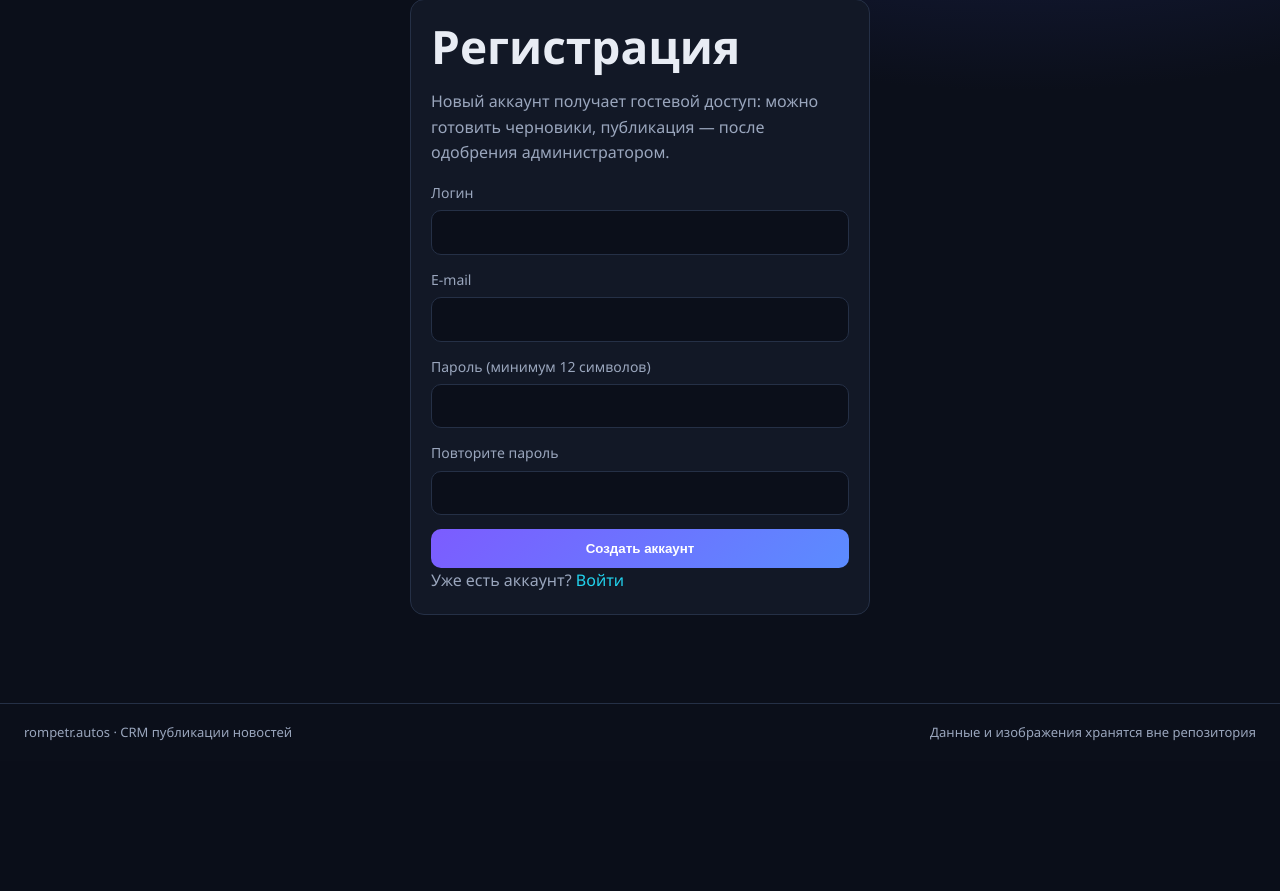
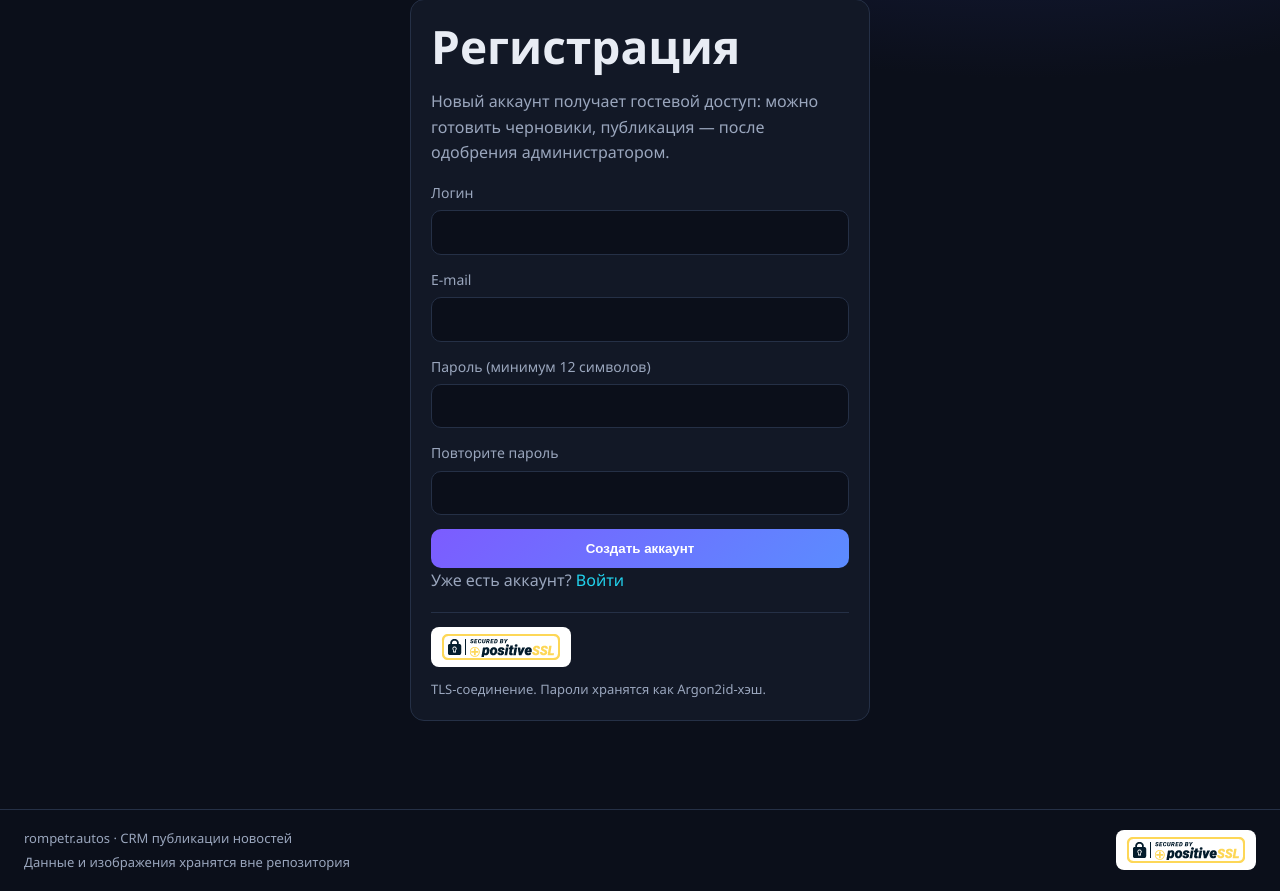
Before and after one commit to RomPetr/rompetr-crm, a FastAPI app: page /register in a window 1280 px wide. Shown: the part 148-1039 px from the top of the page. Before the commit the page ends 889 px from the top, so only its background shows below. Run offline with FastAPI, Linux system fonts and the light colour scheme; parts of the project's set-up code (start-up, migrations or seed data) failed here and were passed over; some libraries are stand-ins or nearby versions.

Commit message:
feat: add PositiveSSL trust seal to footer and auth pages
- self-hosted 124x32 PNG in webapp/static/img/trust, no third-party JS
  (CSP keeps script-src 'self' and img-src 'self' data:)
- seal shown site-wide in the footer and on login, register, forgot, reset
- git_guard and .gitignore allow static trust images only
- README and deploy journal updated

Co-Authored-By: Claude Code <noreply@anthropic.com>

```diff
--- a/scripts/git_guard.py
+++ b/scripts/git_guard.py
@@ -78,7 +78,7 @@ DENY_FILES = {
     ".claude/scheduled_tasks.json",
 }
 
-ALLOW_IMAGE_PREFIXES = ("docs/images/",)
+ALLOW_IMAGE_PREFIXES = ("docs/images/", "webapp/static/img/trust/")
 IMAGE_SUFFIXES = (".png", ".jpg", ".jpeg", ".webp", ".gif")
 
 DENY_SUFFIXES = (
@@ -164,7 +164,7 @@ def classify(path: str) -> tuple[bool, str]:
         if lower.startswith(prefix):
             return False, f"запрещённый каталог {prefix}"
     if lower.startswith(ALLOW_IMAGE_PREFIXES) and lower.endswith(IMAGE_SUFFIXES):
-        return True, "изображение документации"
+        return True, "изображение документации или статики"
     if lower.endswith(DENY_SUFFIXES):
         return False, "бинарный или служебный файл"
     if lower.startswith(".env") and lower != ".env.example":
--- a/webapp/static/css/app.css
+++ b/webapp/static/css/app.css
@@ -141,8 +141,44 @@ h2 { font-size: 20px; margin: 0 0 8px; }
   color: var(--muted);
   font-size: 13px;
   display: flex;
+  align-items: center;
   justify-content: space-between;
   gap: 16px;
+  flex-wrap: wrap;
+}
+
+.footer-text {
+  display: flex;
+  flex-direction: column;
+  gap: 4px;
+}
+
+.trust-seal {
+  display: inline-flex;
+  align-items: center;
+  flex-shrink: 0;
+  background: #fff;
+  border-radius: 8px;
+  padding: 4px 8px;
+}
+
+.trust-seal:hover { text-decoration: none; }
+
+.trust-seal img {
+  display: block;
+  width: 124px;
+  height: 32px;
+}
+
+.auth-trust {
+  display: flex;
+  align-items: center;
+  gap: 12px;
+  margin-top: 18px;
+  padding-top: 14px;
+  border-top: 1px solid var(--border);
+  color: var(--muted);
+  font-size: 13px;
   flex-wrap: wrap;
 }
 
--- a/webapp/templates/auth/forgot.html
+++ b/webapp/templates/auth/forgot.html
@@ -16,5 +16,6 @@
     </form>
   {% endif %}
   <p><a href="/login">Назад ко входу</a></p>
+  {% include "partials/auth_trust.html" %}
 </section>
 {% endblock %}
--- a/webapp/templates/auth/login.html
+++ b/webapp/templates/auth/login.html
@@ -17,5 +17,6 @@
     <button class="button" type="submit">Войти</button>
   </form>
   <p class="muted">Нет аккаунта? <a href="/register">Зарегистрироваться</a> · <a href="/forgot-password">Забыли пароль?</a></p>
+  {% include "partials/auth_trust.html" %}
 </section>
 {% endblock %}
--- a/webapp/templates/auth/register.html
+++ b/webapp/templates/auth/register.html
@@ -30,6 +30,7 @@
       <button class="button" type="submit">Создать аккаунт</button>
     </form>
     <p class="muted">Уже есть аккаунт? <a href="/login">Войти</a></p>
+    {% include "partials/auth_trust.html" %}
   {% endif %}
 </section>
 {% endblock %}
--- a/webapp/templates/auth/reset.html
+++ b/webapp/templates/auth/reset.html
@@ -15,5 +15,6 @@
     </label>
     <button class="button" type="submit">Сохранить пароль</button>
   </form>
+  {% include "partials/auth_trust.html" %}
 </section>
 {% endblock %}
--- a/webapp/templates/base.html
+++ b/webapp/templates/base.html
@@ -31,8 +31,11 @@
   </main>
 
   <footer class="site-footer">
-    <span>rompetr.autos · CRM публикации новостей</span>
-    <span>Данные и изображения хранятся вне репозитория</span>
+    <div class="footer-text">
+      <span>rompetr.autos · CRM публикации новостей</span>
+      <span>Данные и изображения хранятся вне репозитория</span>
+    </div>
+    {% include "partials/positivessl_seal.html" %}
   </footer>
 </body>
 </html>
--- /dev/null
+++ b/webapp/templates/partials/auth_trust.html
@@ -0,0 +1,4 @@
+<div class="auth-trust">
+  {% include "partials/positivessl_seal.html" %}
+  <span>TLS-соединение. Пароли хранятся как Argon2id-хэш.</span>
+</div>
--- /dev/null
+++ b/webapp/templates/partials/positivessl_seal.html
@@ -0,0 +1,3 @@
+<a class="trust-seal" href="https://www.positivessl.com/" target="_blank" rel="noopener noreferrer" aria-label="PositiveSSL — защищённое соединение">
+  <img src="/static/img/trust/positivessl_trust_seal_sm_124x32.png" width="124" height="32" alt="PositiveSSL" loading="lazy">
+</a>
```
Also changed, not shown: docs/DEPLOY-JOURNAL.md (+26 -10 lines), tests/test_git_guard.py (+2 -0 lines), README.md, webapp/static/img/trust/positivessl_trust_seal_sm_124x32.png (added), 1 other file.
